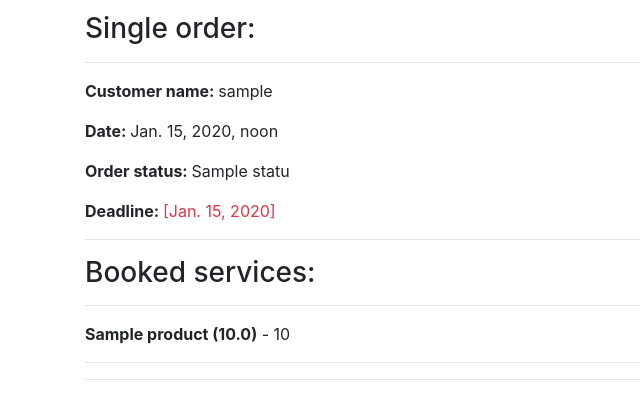
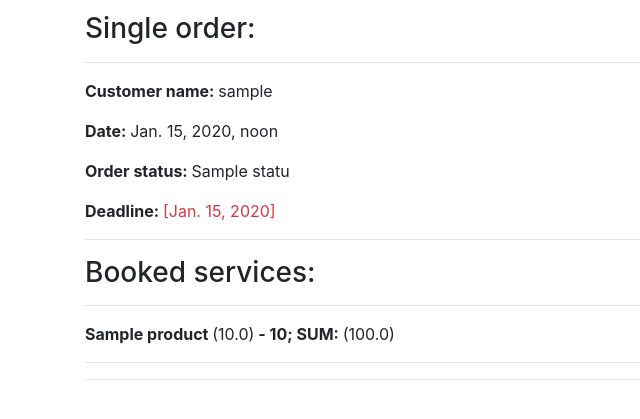
Before and after one commit to RedasMiliunas/sandbox_no1, a Django app: page /orders/1 in a window 1280 px wide. Shown: the part 229-648 px from the top of the page, without its empty margins (0-640 px from the left). Run offline with Django 4.2, Linux system fonts and the light colour scheme; tables that the repository leaves empty hold one stand-in row (values such as "Sample post"); some libraries are stand-ins or nearby versions.

Commit message:
vienam orderline atvaizduota suma per funkcija(metoda) models.py faile vietoj price iskvieciant funkcija, kad gautume butent ta price;  order.html pataisymai

```diff
--- a/mysite/sandbox/models.py
+++ b/mysite/sandbox/models.py
@@ -84,6 +84,9 @@ class OrderLine(models.Model):
     def product_price(self):
         return ProductPrice.objects.filter(model=self.order.model, product=self.product).first().price
 
+    def sum_for(self):
+        return self.product_price() * self.qty
+
 
     class Meta:
         verbose_name = "OrderLine"
--- a/mysite/sandbox/templates/order.html
+++ b/mysite/sandbox/templates/order.html
@@ -16,7 +16,7 @@
 <hr>
 {% for line in order.lines.all %}
 
-<p><strong>{{ line.product }} ({% for element in line.product.products.all %}{% endfor %}{{line.product_price}})</strong> - {{ line.qty }}</p>
+<p><strong>{{ line.product }} {% for element in line.product.products.all %}{% endfor %}</strong>({{line.product_price}})<strong> - {{ line.qty }}; SUM: </strong>({{ line.sum_for }})</p>
 
 {% endfor %}
 <hr>
```
